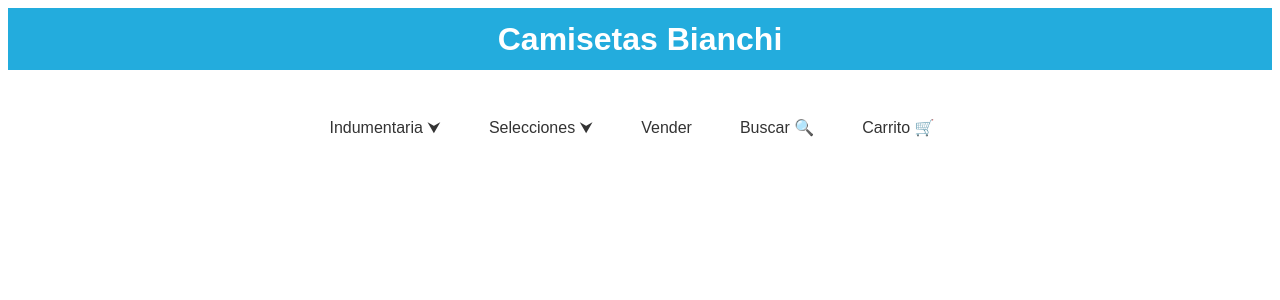
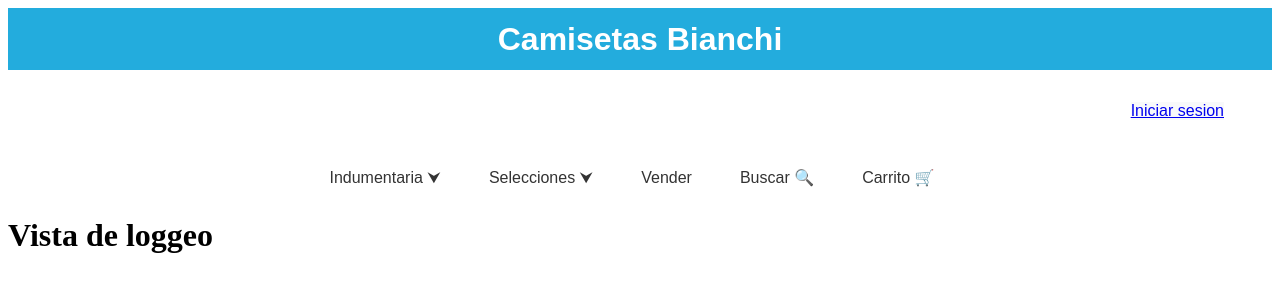
Before and after one commit to joacoss10/ApiECommerce, a React (Vite) app in the folder FrontEnd/: page /Loggeo in a window 1280 px wide. Shown: the top 300 px of the page. Built offline with nearby package versions, Linux system fonts and the light colour scheme.

Commit message:
Co-authored-by: FacundoMar <FacundoMar@users.noreply.github.com> Co-authored-by: JeroMark <JeroMark@users.noreply.github.com>

```diff
--- a/FrontEnd/src/App.jsx
+++ b/FrontEnd/src/App.jsx
@@ -1,22 +1,21 @@
 import React from 'react';
 import { Routes, Route } from 'react-router-dom';
-import './Styles/App.css'
 import Menu from './views/Menu';
 import Home from './views/Home';
 import Producto from './views/Producto';
 import Vender from './views/Vender';
 import Buscar from './views/Buscar';
 import Carrito from './views/Carrito';
+import CabeceraFija from './views/CabeceraFija';
+import EstadoDeLoggeo from './views/EstadoDeLoggeo';
+import Loggeo from './views/Loggeo'
 
 
 function App() {
   return (
     <>
-      <div id="NombreDeLaPagina" >
-        <h1>
-          Camisetas Bianchi
-        </h1>
-      </div>
+      <CabeceraFija />
+      <EstadoDeLoggeo />
       <Menu />
       <Routes>
         <Route path='/' element={<Home />} />
@@ -24,6 +23,7 @@
         <Route path='/Vender' element={<Vender />} />
         <Route path='/Carrito' element={<Carrito />} />
         <Route path='/Buscar' element={<Buscar />} />
+        <Route path='/Loggeo' element={<Loggeo />} />
       </Routes>
     </>
   );
--- /dev/null
+++ b/FrontEnd/src/Styles/EstadoDeLoggeo.css
@@ -0,0 +1,18 @@
+.ContenedorLoggeo {
+    margin-top: 2em;
+    margin-right: 3em;
+    text-align: right;
+    font-family: "Arial", sans-serif;
+}
+
+#Saludo {
+    list-style: none;
+    display: inline-block;
+    background-color: #f8f9fa;
+}
+
+#InciarSesion {
+    list-style: none;
+    display: inline-block;
+    background-color: #f8f9fa;
+}
--- /dev/null
+++ b/FrontEnd/src/views/CabeceraFija.jsx
@@ -0,0 +1,14 @@
+import React from "react";
+import '../Styles/CabeceraFija.css'
+
+const CabeceraFija = () => {
+    return (
+        <div id="NombreDeLaPagina" >
+            <h1>
+                Camisetas Bianchi
+            </h1>
+        </div>
+
+    );
+};
+export default CabeceraFija;
--- /dev/null
+++ b/FrontEnd/src/views/EstadoDeLoggeo.jsx
@@ -0,0 +1,22 @@
+import React from "react";
+import { useState } from "react";
+import { Link } from 'react-router-dom';
+import '../Styles/EstadoDeLoggeo.css'
+const EstadoDeLoggeo = () => {
+    const [isLoggedIn, setIsLoggedIn] = useState(false);
+    const [userName, setUserName] = useState("joaco");
+    return (
+        <div class="ContenedorLoggeo">
+            {
+                isLoggedIn ? (
+                    <li id="Saludo">Bienvenido {userName}</li>
+                ) : (
+                    <li id="InciarSesion"> <Link to="/Loggeo">Iniciar sesion</Link></li>
+                )
+
+            }
+        </div >
+    );
+
+};
+export default EstadoDeLoggeo
--- /dev/null
+++ b/FrontEnd/src/views/Loggeo.jsx
@@ -0,0 +1,10 @@
+import React from "react";
+
+const Loggeo = () => {
+    return (
+        <div>
+            <h1>Vista de loggeo</h1>
+        </div>
+    );
+};
+export default Loggeo
```
Also changed, not shown: FrontEnd/src/Styles/CabeceraFija.css (renamed from FrontEnd/src/Styles/App.css).
